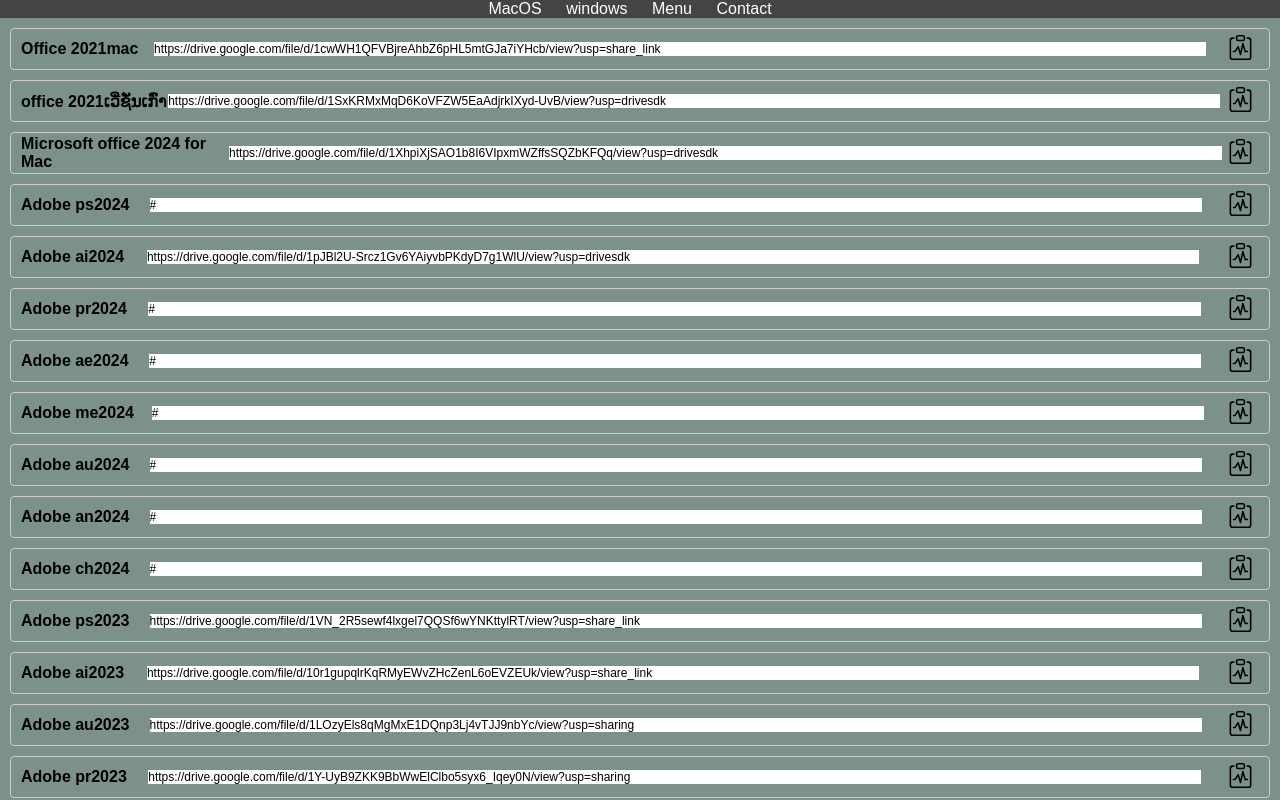
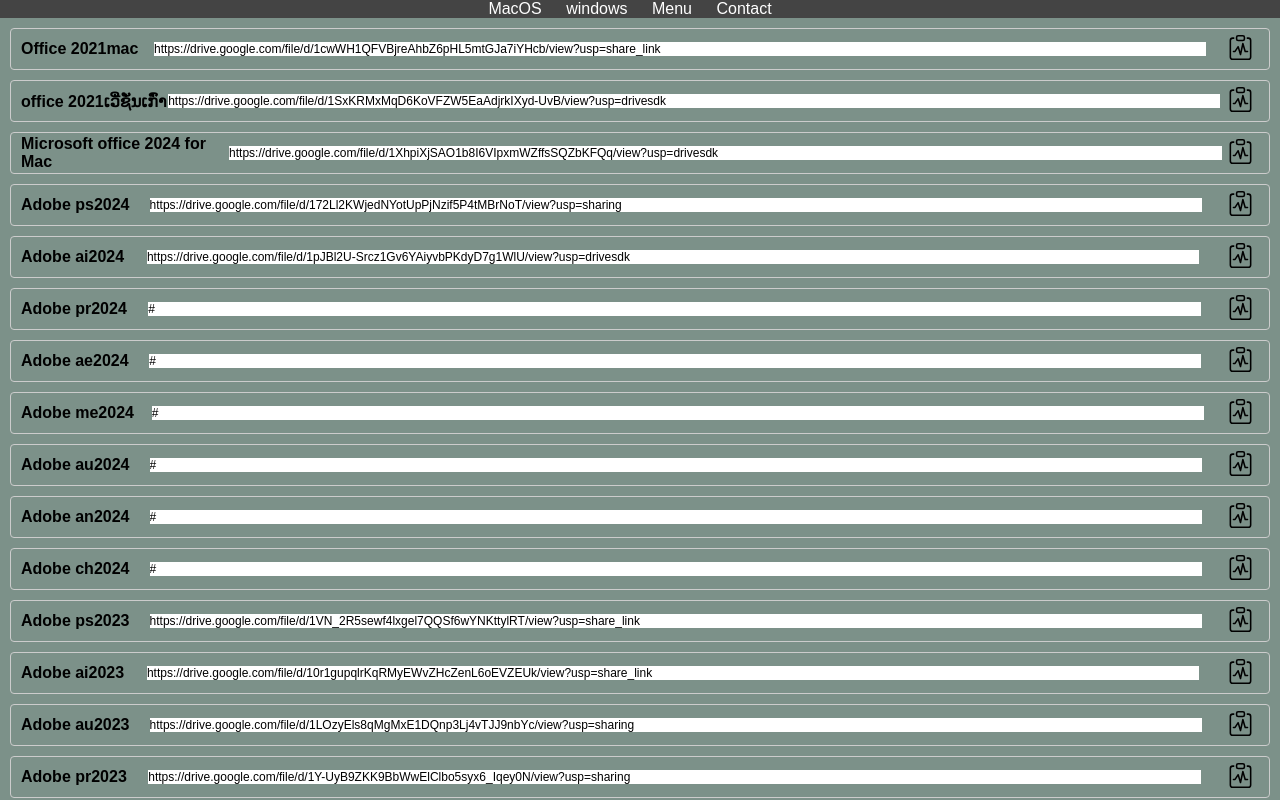
Before and after one commit to Souphathai74/PGcom, a plain HTML site: page index.html in a window 1280 px wide. Shown: the top 800 px of the page. Drawn offline with Linux system fonts and the light colour scheme.

Commit message:
Update index.html

```diff
--- a/index.html
+++ b/index.html
@@ -134,7 +134,7 @@ li {
 
     <div class="copy-container">
         <h4>Adobe ps2024</h4>
-        <input type="text" value="#" id="copyInput3" class="copy-text">
+        <input type="text" value="https://drive.google.com/file/d/172Ll2KWjedNYotUpPjNzif5P4tMBrNoT/view?usp=sharing" id="copyInput3" class="copy-text">
         <button onclick="copyText3()" class="copy-btn"><svg xmlns="http://www.w3.org/2000/svg" width="25" height="25"
                 fill="currentColor" class="bi bi-clipboard-pulse" viewBox="0 0 16 16">
                 <path fill-rule="evenodd"
```
